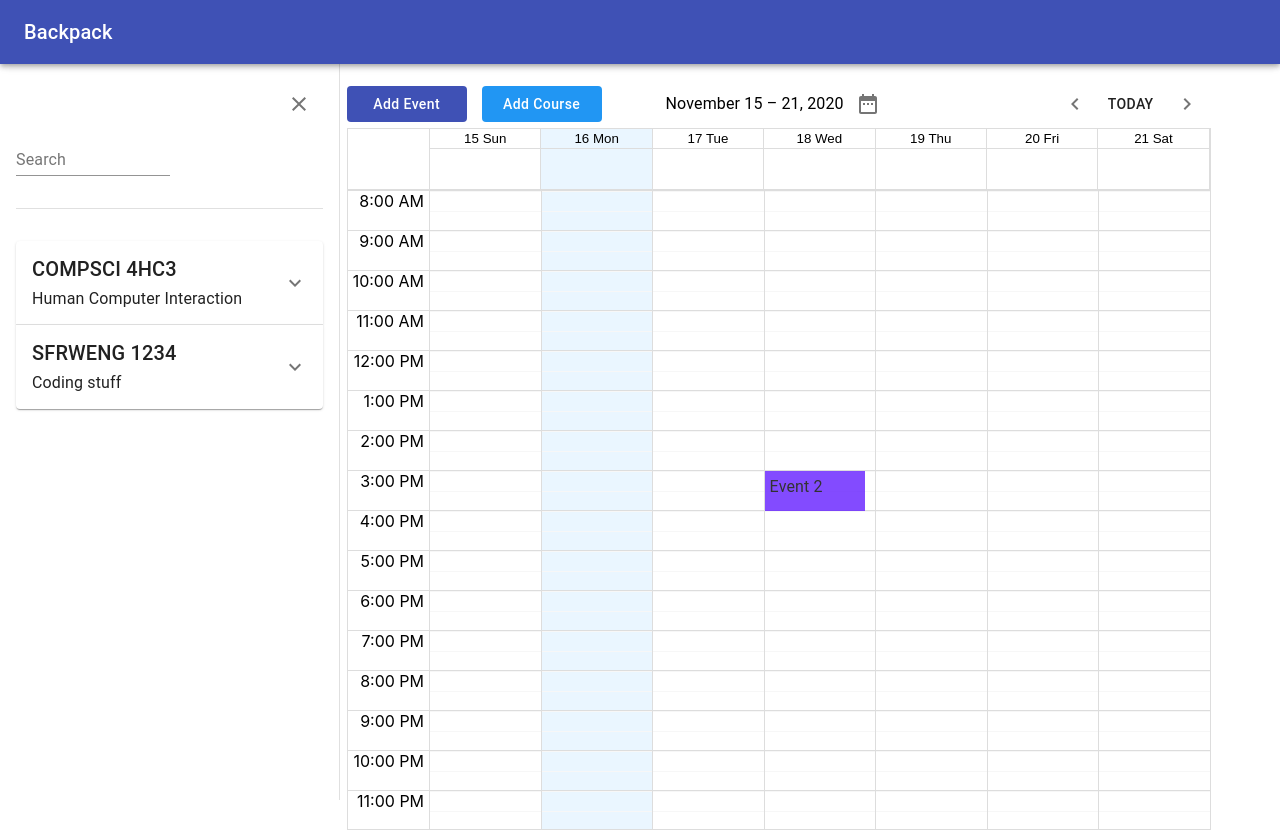
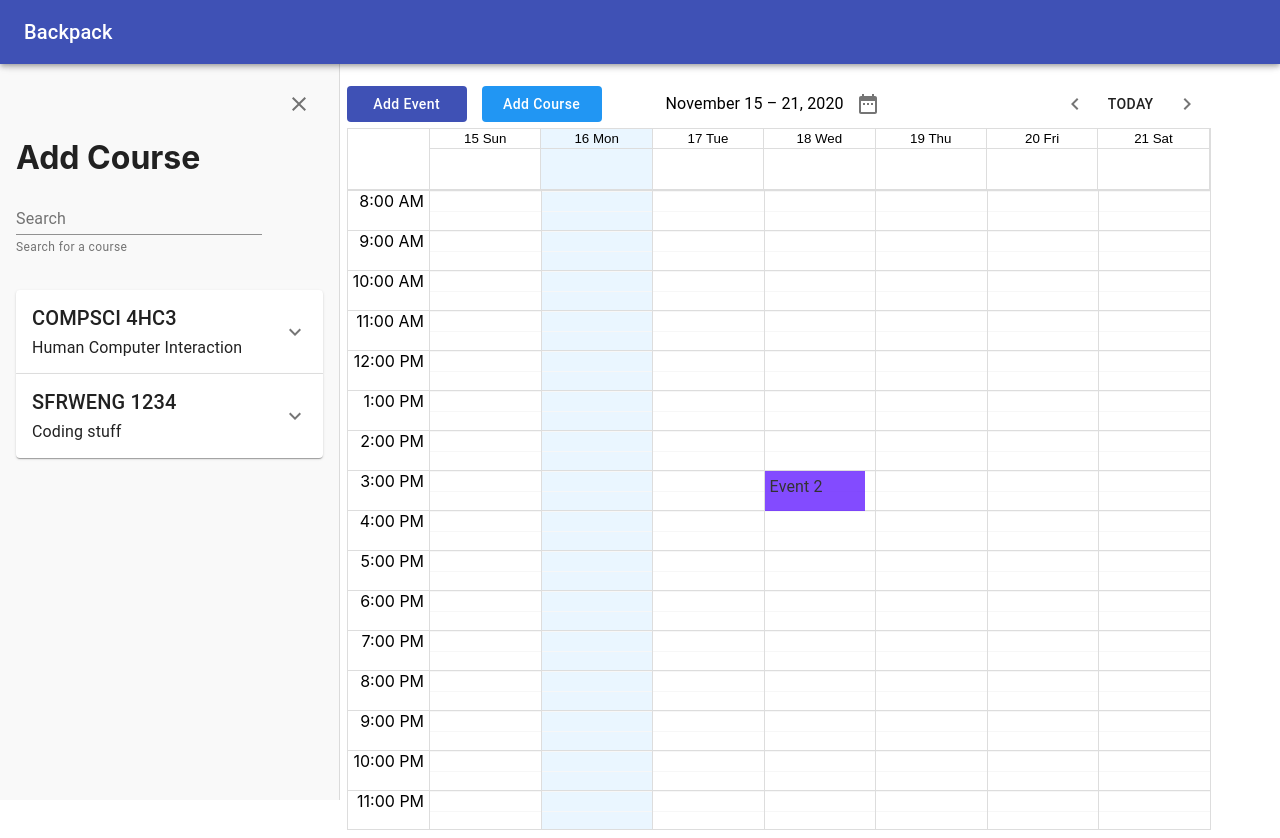
Before and after one commit to ZayedSheet/Backpack, a React (Create React App) app in the folder backpack/: page / in a window 1280 px wide. Both pictures are taken after a click on the button "Add Course". Built offline with nearby package versions, Linux system fonts and the light colour scheme; the HTML template or start-up script is replaced by a standard one.

Commit message:
changed sidebar style

```diff
--- a/backpack/src/components/SideBar/SideBar.js
+++ b/backpack/src/components/SideBar/SideBar.js
@@ -1,23 +1,10 @@
-import React, { useEffect, useState } from 'react';
-import clsx from 'clsx';
-import { makeStyles, useTheme } from '@material-ui/core/styles';
+import React, {useState } from 'react';
+import { makeStyles} from '@material-ui/core/styles';
 import Drawer from '@material-ui/core/Drawer';
-import CssBaseline from '@material-ui/core/CssBaseline';
-import AppBar from '@material-ui/core/AppBar';
-import Toolbar from '@material-ui/core/Toolbar';
-import List from '@material-ui/core/List';
 import Typography from '@material-ui/core/Typography';
-import Divider from '@material-ui/core/Divider';
 import IconButton from '@material-ui/core/IconButton';
-import MenuIcon from '@material-ui/icons/Menu';
-import ChevronLeftIcon from '@material-ui/icons/ChevronLeft';
-import ChevronRightIcon from '@material-ui/icons/ChevronRight';
-import ListItem from '@material-ui/core/ListItem';
-import ListItemIcon from '@material-ui/core/ListItemIcon';
-import ListItemText from '@material-ui/core/ListItemText';
-import InboxIcon from '@material-ui/icons/MoveToInbox';
 import CloseIcon from '@material-ui/icons/Close';
-import { Accordion, AccordionDetails, AccordionSummary, Box, Button, FormControl, Grid, InputLabel, MenuItem, Select, TextField } from '@material-ui/core';
+import { Accordion, AccordionSummary, Box, Button, FormControl, Grid, InputLabel, MenuItem, Select, TextField } from '@material-ui/core';
 import { COURSES } from '../../DefaultData';
 import ExpandMoreIcon from '@material-ui/icons/ExpandMore';
 import { useDataProvider } from '../../DataProvider';
@@ -55,6 +42,7 @@ const useStyles = makeStyles((theme) => ({
   },
   drawerPaper: {
     width: drawerWidth,
+    backgroundColor: "#f9f9f9",
   },
   drawerHeader: {
     display: 'flex',
@@ -81,6 +69,10 @@ const useStyles = makeStyles((theme) => ({
     marginLeft: 0,
     left: drawerWidth
   },
+  divider: {
+    // Theme Color, or use css color in quote
+    background: "#616161",
+  }
 }));
 
 //date fns
@@ -225,10 +217,13 @@ export default ({ isSideBarOpen, setSideBar }) => {
             </IconButton>
           </Grid>
           <Grid container>
-            <Grid item xs={6}>
+            <Grid item xs={12}>
+              <h1 style={{margin: "10px 0px"}} >Add Course</h1>
               <TextField
+                style={{width: "80%"}}
                 label='Search'
                 value={searchFilter}
+                helperText="Search for a course"
                 onChange={(e) => {
                   setSearchFilter(e.target.value);
                 }}
@@ -237,9 +232,7 @@ export default ({ isSideBarOpen, setSideBar }) => {
             </Grid>
           </Grid>
 
-          <Box py={4}>
-            <Divider />
-          </Box>
+          <Box py={2}></Box>
           <Grid container>
             {
               COURSES.filter(x => (!searchFilter.toLowerCase() || x.courseCode.toLowerCase().includes(searchFilter.toLowerCase()) ||  x.name.toLowerCase().includes(searchFilter.toLowerCase()))).map(x => {
```
